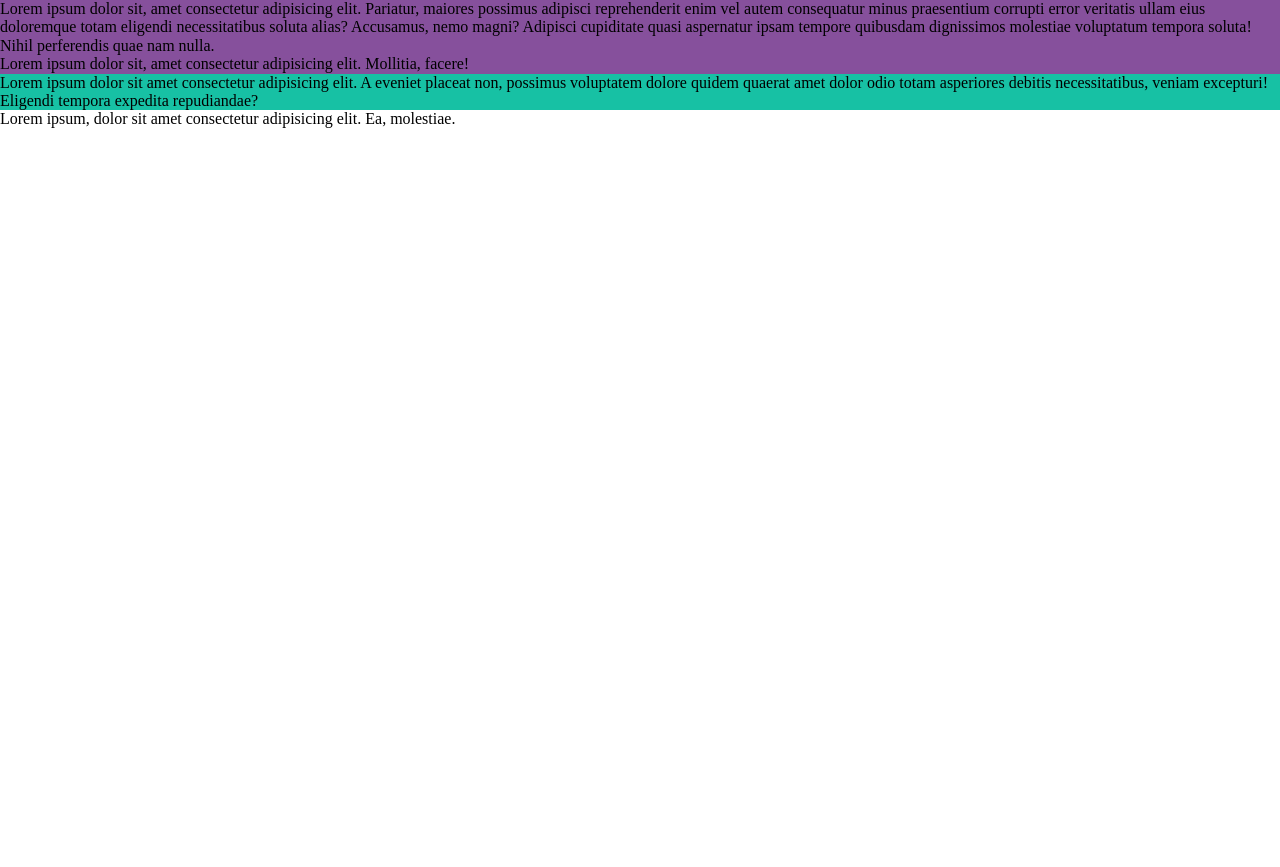
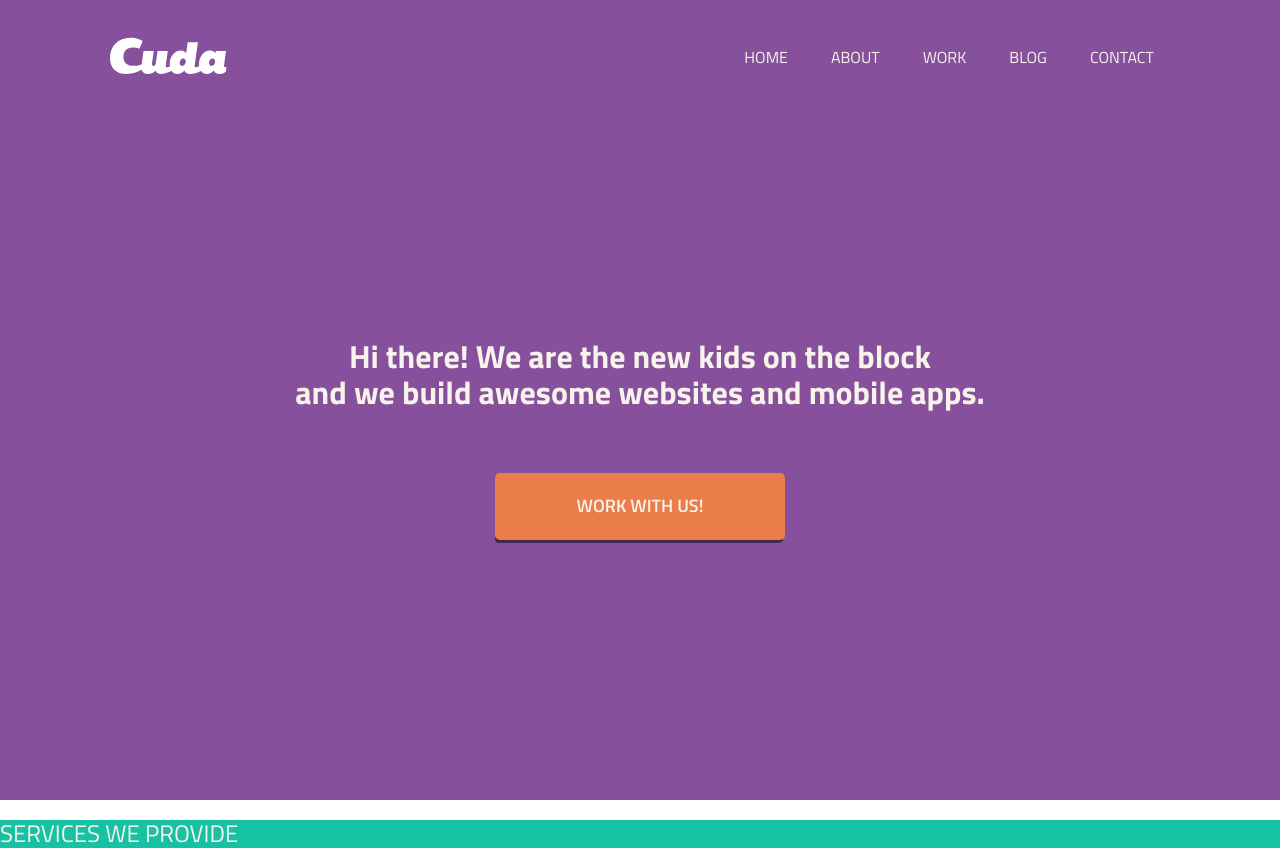
Before and after one commit to BroTop1Gg/IndProj, a plain HTML site: page index.html in a window 1280 px wide. Before the commit the page ends 800 px from the top, so only its background shows below. Drawn offline with nearby package versions, Linux system fonts and the light colour scheme.

Commit message:
Make first sector
Create first sector of website

```diff
--- a/css/main.css
+++ b/css/main.css
@@ -1,11 +1,128 @@
-@import url(css/normalize.min.css);
+@import url(normalize.min.css);
+@import url('https://fonts.googleapis.com/css2?family=Montserrat:ital,wght@0,100..900;1,100..900&family=Titillium+Web:ital,wght@0,200;0,300;0,400;0,600;0,700;0,900;1,200;1,300;1,400;1,600;1,700&display=swap');
+
+* {
+    font-family: "Titillium Web", sans-serif;
+    font-weight: 400; /* regular */
+    font-style: normal;
+    color: #f7f3ea;
+}
 
 .promo-wraper
 {
     background-color: #86509C;
+    display: flex;
+    flex-direction: column;
+    min-height: 100vh;
 }
 
 .services
 {
     background-color: #17c1a4;
 }
+
+
+/* Logo: 117x37, left: 210, top: 57 */
+
+/* container 1270 right, 210 left */
+
+.container
+{
+    max-width: 1060px;
+    margin: 0 auto;
+}
+
+header .container
+{
+    display: flex;
+    justify-content: space-between;
+    align-items: center;
+}
+
+main {
+    flex-grow: 1;
+    display: flex;
+    justify-content: center;
+    align-items: center;
+}
+
+header
+{
+    padding-top: 37px;
+}
+
+/* 60 px from top, 92 down bound */
+.nav ul
+{
+    display: flex;
+    margin: 0px;
+    padding: 0px;
+    list-style: none;
+    align-items: center;
+}
+/*43->42->41->43*/
+.nav li
+{
+    margin-left: 11px;
+}
+.nav li:first-of-type
+{
+    margin-left: 0px;
+}
+
+.nav li a
+{
+    font-size: 16px;
+    text-decoration: none;
+    padding: 8px 16px;
+    border-radius: 5px;
+    text-transform: uppercase;
+}
+/*16x8 | 43-(16*2) = 11 dist between butt*/
+.nav a:hover
+{
+    background-color: #643A79;
+}
+
+.main-text
+{
+    text-align: center;
+    font-weight: 700;
+    margin: 0px;
+    /* margin-top: 239px; */
+}
+
+.btn-container
+{
+    text-align: center;
+}
+.btn
+{
+    display: inline-block;
+    padding: 23px 82px; /* coorected paddings */
+    border-radius: 5px;
+    border: none;
+    cursor: pointer; /* On event guidance show different cursor*/
+    box-shadow: -1px 4px 0px -1px rgba(0,0,0,0.5);
+
+    text-align: center;
+
+    /* box-sizing: border-box; */
+    /* height: 66px;
+    width: 293px; */
+
+    background-color: #eb7d4b;
+    /*color deffault from universal selector*/
+    font-size: 18px;
+    font-weight: 600;
+    text-transform: uppercase;
+    text-decoration: none;
+}
+
+.work-part .container
+{
+  display: flex;
+  flex-direction: column;
+  align-items: center;
+  gap: 62px;
+}
--- /dev/null
+++ b/css/reset.css
@@ -0,0 +1,53 @@
+/* http://meyerweb.com/eric/tools/css/reset/ */
+/* v1.0 | 20080212 */
+
+html, body, div, span, applet, object, iframe,
+h1, h2, h3, h4, h5, h6, p, blockquote, pre,
+a, abbr, acronym, address, big, cite, code,
+del, dfn, em, font, img, ins, kbd, q, s, samp,
+small, strike, strong, sub, sup, tt, var,
+b, u, i, center,
+dl, dt, dd, ol, ul, li,
+fieldset, form, label, legend,
+table, caption, tbody, tfoot, thead, tr, th, td {
+	margin: 0;
+	padding: 0;
+	border: 0;
+	outline: 0;
+	font-size: 100%;
+	vertical-align: baseline;
+	background: transparent;
+}
+body {
+	line-height: 1;
+}
+ol, ul {
+	list-style: none;
+}
+blockquote, q {
+	quotes: none;
+}
+blockquote:before, blockquote:after,
+q:before, q:after {
+	content: '';
+	content: none;
+}
+
+/* remember to define focus styles! */
+:focus {
+	outline: 0;
+}
+
+/* remember to highlight inserts somehow! */
+ins {
+	text-decoration: none;
+}
+del {
+	text-decoration: line-through;
+}
+
+/* tables still need 'cellspacing="0"' in the markup */
+table {
+	border-collapse: collapse;
+	border-spacing: 0;
+}
--- a/index.html
+++ b/index.html
@@ -11,23 +11,46 @@
 <body>
     <div class="promo-wraper">
         <header>
-        Lorem ipsum dolor sit, amet consectetur adipisicing elit. Pariatur, maiores possimus adipisci reprehenderit enim vel autem consequatur minus praesentium corrupti error veritatis ullam eius doloremque totam eligendi necessitatibus soluta alias? Accusamus, nemo magni? Adipisci cupiditate quasi aspernatur ipsam tempore quibusdam dignissimos molestiae voluptatum tempora soluta! Nihil perferendis quae nam nulla.
+            <div class="container">
+                <a href="/">
+                    <img src="img/logo.png" alt="logo">
+                </a>
+                <nav class="nav">
+                    <ul>
+                        <li><a href="#">HOME</a></li>
+                        <li><a href="#">ABOUT</a></li>
+                        <li><a href="#">WORK</a></li>
+                        <li><a href="#">BLOG</a></li>
+                        <li><a href="#">CONTACT</a></li>
+                    </ul>
+                </nav>
+            </div>
         </header>
 
         <main>
             <section class="work-part">
-            Lorem ipsum dolor sit, amet consectetur adipisicing elit. Mollitia, facere!
+                <div class="container">
+                    <h1 class="main-text">
+                        Hi there! We are the new kids on the block<br>
+                        and we build awesome websites and mobile apps.
+                    </h1>
+
+                    <!--Idk this button definition, but let goal will move user somewhere-->
+                    <div class="btn-container">
+                        <a href="#" class="btn">WORK WITH US!</a>
+                    </div>
+                </div>
             </section>
         </main>
     </div>
 
     <section class="services">
-        Lorem ipsum dolor sit amet consectetur adipisicing elit. A eveniet placeat non, possimus voluptatem dolore quidem quaerat amet dolor odio totam asperiores debitis necessitatibus, veniam excepturi! Eligendi tempora expedita repudiandae?
+        <h2 class="second-part-main-text">SERVICES WE PROVIDE</h2>
     </section>
 
 
     <footer>
-        Lorem ipsum, dolor sit amet consectetur adipisicing elit. Ea, molestiae.
+
     </footer>
 </body>
 
```
Also changed, not shown: img/logo.png (added). Lines whose indentation alone changed are shown as unchanged.
